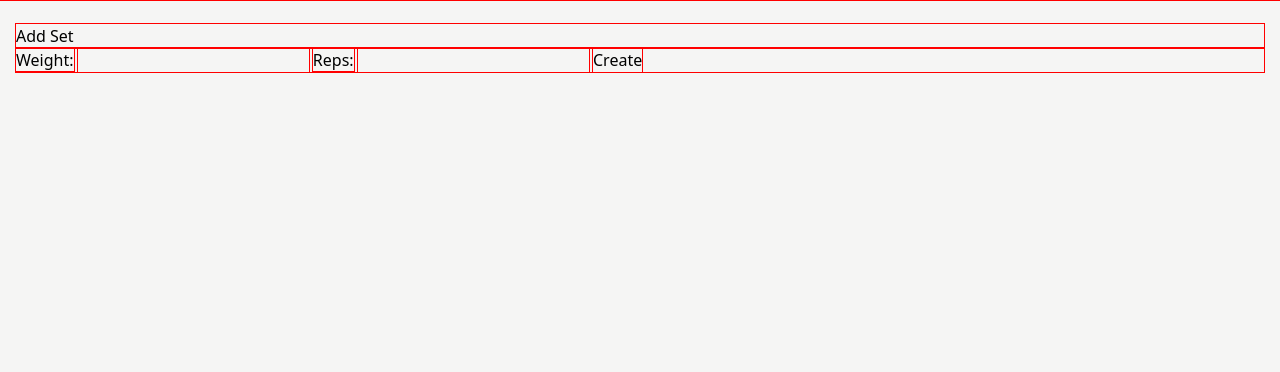
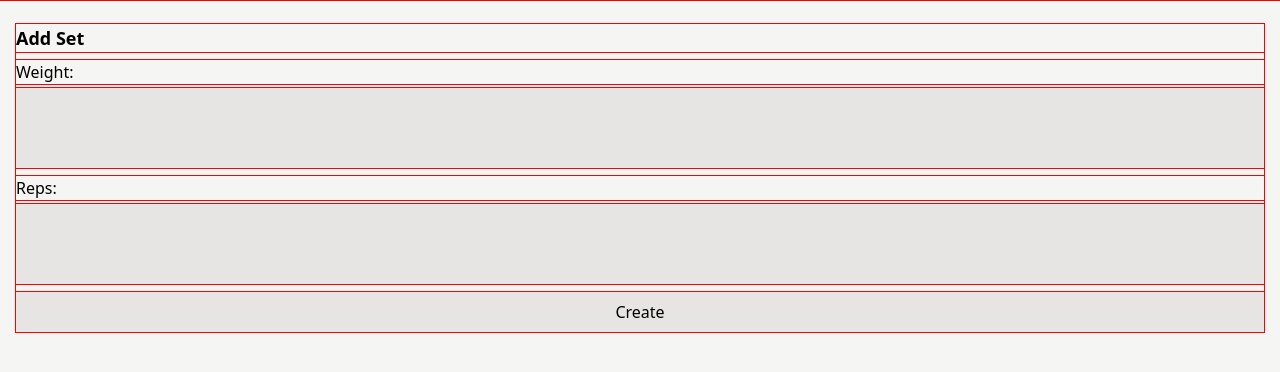
Before and after one commit to sininen-blue/workout-log, a Django app: template src/workout_log/templates/set/create.html in a window 1280 px wide. Shown: the part 56-428 px from the top of the page. Run offline with Django 5.2, Linux system fonts and the light colour scheme; the template is opened without the code that fills it, so the values that code supplies are empty; style sheets or scripts are compiled from the project's sources.

Commit message:
updated form for making a set

```diff
--- a/src/workout_log/templates/set/create.html
+++ b/src/workout_log/templates/set/create.html
@@ -1,14 +1,28 @@
 {% extends 'base.html' %}
 {% block title %}Add Set{% endblock %}
 {% block content %}
-    <h1>Add Set</h1>
-    <form action="{% url 'set:store' %}" method="post">
+    <h1 class="font-semibold text-lg mb-2">Add Set</h1>
+    <form class="flex flex-col gap-2"
+          action="{% url 'set:store' %}"
+          method="post">
         {% csrf_token %}
         <input type="hidden" id="id" name="id" value="{{ exercise.id }}">
-        <label for="weight">Weight:</label>
-        <input type="number" id="weight" name="weight" required>
-        <label for="reps">Reps:</label>
-        <input type="number" id="reps" name="reps" required>
-        <input type="submit" value="Create">
+        <div class="flex flex-col gap-1">
+            <label for="weight">Weight:</label>
+            <input class="bg-stone-200 h-20 text-4xl p-2"
+                   type="number"
+                   id="weight"
+                   name="weight"
+                   required>
+        </div>
+        <div class="flex flex-col gap-1">
+            <label for="reps">Reps:</label>
+            <input class="bg-stone-200 h-20 text-4xl p-2"
+                   type="number"
+                   id="reps"
+                   name="reps"
+                   required>
+        </div>
+        <input class="bg-stone-200 h-10" type="submit" value="Create">
     </form>
 {% endblock %}
```
